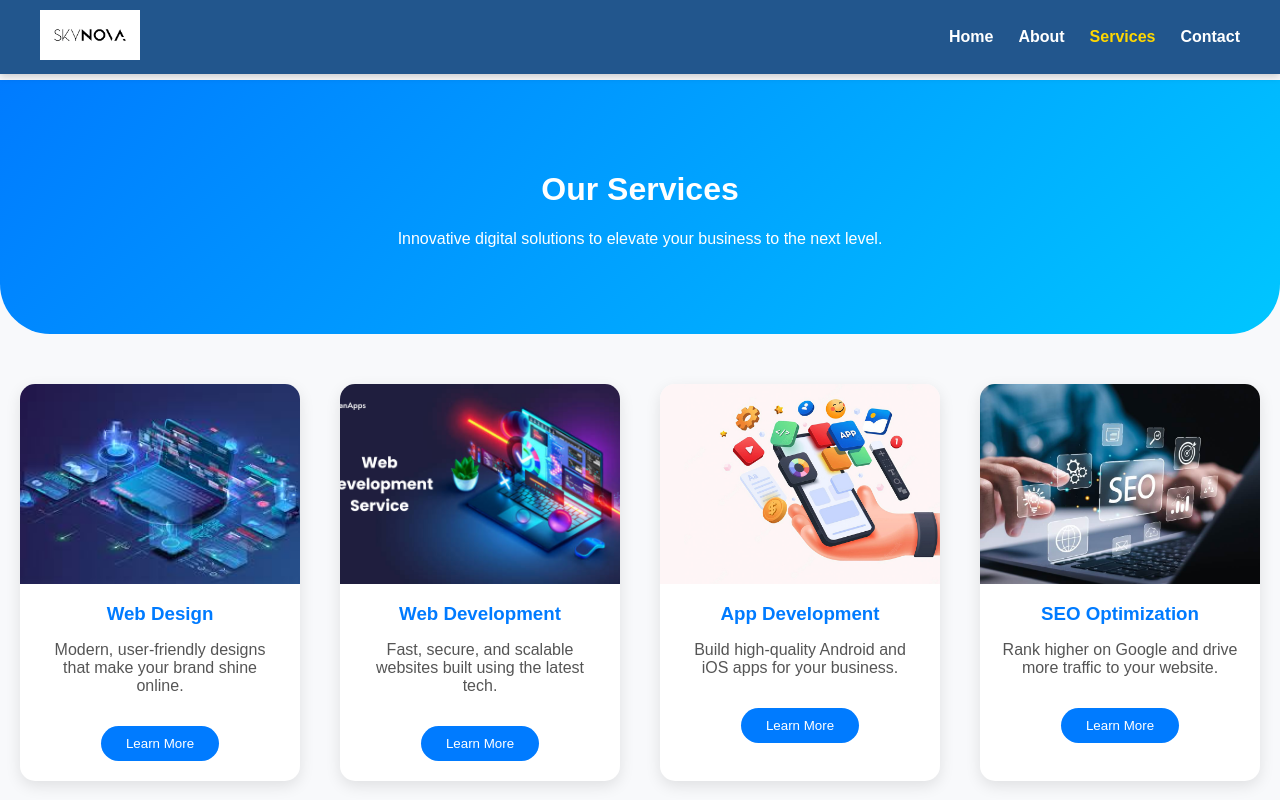
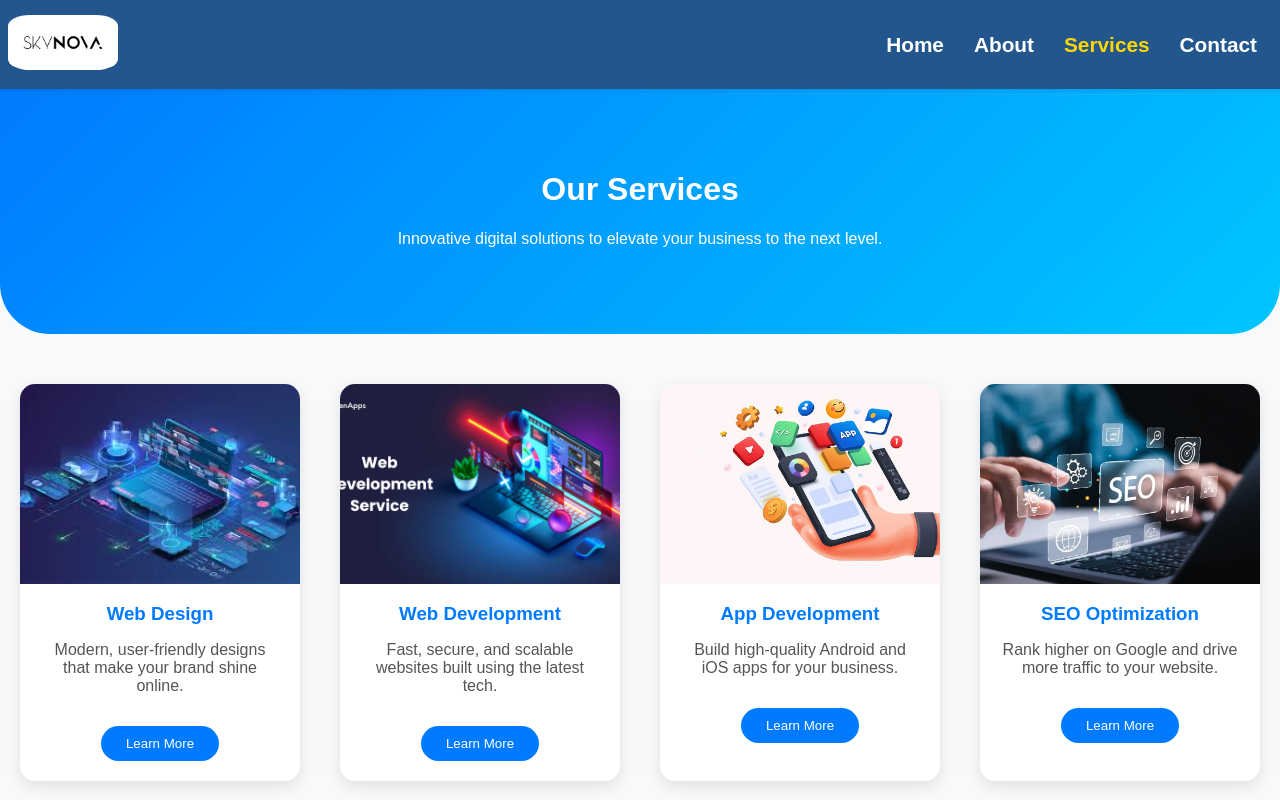
Before and after one commit to an12Ki7t/Website-Project, a plain HTML site: page services.html in a window 1280 px wide. Shown: the top 800 px of the page. Drawn offline with Linux system fonts and the light colour scheme.

Commit message:
First commit

```diff
--- a/abou.css
+++ b/abou.css
@@ -53,7 +53,8 @@ body {
   transition: color 0.3s ease;
 }
 
-.nav-links a:hover {
+.nav-links a:hover ,
+.nav-links li a.active{
   color: #FFD700;
 }
 /* ===== Hero Section (Optimized & Responsive) ===== */
--- a/num.css
+++ b/num.css
@@ -5,40 +5,50 @@
   box-sizing: border-box;
   font-family: "Poppins", sans-serif;
 }
-
-/* Navbar */
 .navbar {
   background-color: #22568d;
   position: fixed;
   top: 0;
   width: 100%;
-  z-index: 100;
-  box-shadow: 0 2px 8px rgba(0, 0, 0, 0.2);
+  z-index: 1000;
+  box-shadow: 0 2px 5px rgba(0, 0, 0, 0.1);
 }
+
 .nav-container {
   display: flex;
   justify-content: space-between;
   align-items: center;
-  padding: 10px 40px;
+  padding: 15px 8px;
 }
+
 .nav-logo img {
-  height: 50px;
+  height: 55px;
+  width: auto;
+  border-radius: 20%;
+
 }
+
 .nav-links {
   display: flex;
   list-style: none;
-  gap: 25px;
 }
+
+.nav-links li {
+  margin: 0 15px;
+}
+
 .nav-links a {
   color: #fff;
   text-decoration: none;
   font-weight: 600;
-  transition: color 0.3s;
-}
-.nav-links a:hover {
-  color: #ffd700;
+  font-size: 1.3rem;
+  transition: color 0.3s ease;
 }
 
+.nav-links a:hover ,
+.nav-links li a.active {
+  color: #FFD700;
+}
 
 /* ===== Contact Section ===== */
 .contact-section {
--- a/seri.js
+++ b/seri.js
@@ -1,3 +1,28 @@
+// ===== Navbar Active Link Highlight =====
+document.addEventListener("DOMContentLoaded", () => {
+  const currentPage = window.location.pathname.split("/").pop(); // get current file name
+  const navLinks = document.querySelectorAll(".nav-links a");
+
+  navLinks.forEach(link => {
+    const linkPage = link.getAttribute("href").split("/").pop();
+    if (linkPage === currentPage) {
+      link.classList.add("active");
+    }
+  });
+});
+
+// ===== Mobile Menu Toggle =====
+const hamburger = document.getElementById("hamburger");
+const navLinks = document.getElementById("nav-links");
+
+hamburger.addEventListener("click", () => {
+  navLinks.classList.toggle("show");
+  hamburger.classList.toggle("active");
+});
+
+// ===== Footer Year =====
+document.getElementById("year").textContent = new Date().getFullYear();
+
 document.addEventListener("DOMContentLoaded", () => {
   const modalContainer = document.getElementById("serviceModals");
 
--- a/service.css
+++ b/service.css
@@ -5,40 +5,50 @@ body {
   margin: 0;
 }
 
-/* Navbar */
 .navbar {
   background-color: #22568d;
   position: fixed;
   top: 0;
   width: 100%;
-  z-index: 100;
-  box-shadow: 0 2px 8px rgba(0, 0, 0, 0.2);
+  z-index: 1000;
+  box-shadow: 0 2px 5px rgba(0, 0, 0, 0.1);
 }
+
 .nav-container {
   display: flex;
   justify-content: space-between;
   align-items: center;
-  padding: 10px 40px;
+  padding: 15px 8px;
 }
+
 .nav-logo img {
-  height: 50px;
+  height: 55px;
+  width: auto;
+  border-radius: 20%;
+
 }
+
 .nav-links {
   display: flex;
   list-style: none;
-  gap: 25px;
 }
+
+.nav-links li {
+  margin: 0 15px;
+}
+
 .nav-links a {
   color: #fff;
   text-decoration: none;
   font-weight: 600;
-  transition: color 0.3s;
-}
-.nav-links a:hover,
-.nav-links .active {
-  color: #ffd700;
+  font-size: 1.3rem;
+  transition: color 0.3s ease;
 }
 
+.nav-links a:hover ,
+.nav-links li a.active {
+  color: #FFD700;
+}
 /* Header */
 .services-header {
   margin-top: 80px;
--- a/style.css
+++ b/style.css
@@ -54,10 +54,11 @@ body {
   transition: color 0.3s ease;
 }
 
-.nav-links a:hover {
+.nav-links a:hover ,
+.nav-links li a.active {
   color: #FFD700;
 }
-/* ===== Carousel (Fixed & Optimized) ===== */
+ /* ===== Carousel (Fixed & Optimized) ===== */
 .carousel {
   position: relative;
   width: 100%;
@@ -90,7 +91,6 @@ body {
   width: 100%;
   height: 100%;
   object-fit: cover;
-  animation: image-slide-in-out 20s infinite;
 }
 
 .overlay {
@@ -124,28 +124,38 @@ body {
   margin-top: 10px;
 }
 
-/* ===== Navigation Buttons ===== */
-.prev, .next {
+/* ===== Navigation Buttons (Fixed) ===== */
+.prev,
+.next {
   cursor: pointer;
   position: absolute;
   top: 50%;
   transform: translateY(-50%);
-  padding: 12px 18px;
   color: #fff;
   font-weight: bold;
-  font-size: 22px;
+  font-size: 28px;
+  padding: 12px 18px;
   border-radius: 50%;
   background: rgba(0, 0, 0, 0.5);
   transition: all 0.3s ease;
-  z-index: 4;
+  z-index: 10;
+  user-select: none;
 }
 
-.prev:hover, .next:hover {
-  background: rgba(0, 0, 0, 0.8);
+.prev {
+  left: 30px;
 }
 
-.prev { left: 25px; }
-.next { right: 25px; }
+.next {
+  right: 30px;
+}
+
+.prev:hover,
+.next:hover {
+  background: #007BFF;
+  color: #fff;
+  transform: translateY(-50%) scale(1.1);
+}
 
 /* ===== Dots Navigation ===== */
 .dots {
@@ -171,6 +181,32 @@ body {
 .dot:hover {
   background-color: #007BFF;
   transform: scale(1.2);
+}
+
+/* ===== Responsive Carousel ===== */
+@media (max-width: 768px) {
+  .carousel {
+    height: 60vh;
+  }
+
+  .caption h2 {
+    font-size: 1.8rem;
+  }
+
+  .caption p {
+    font-size: 1rem;
+  }
+
+  .prev,
+  .next {
+    font-size: 18px;
+    padding: 8px 12px;
+  }
+
+  .dot {
+    height: 12px;
+    width: 12px;
+  }
 }
 
 /* ===== Responsive Carousel ===== */
```
Also changed, not shown: about.html (+1 -1 lines), contact.html (+2 -2 lines), out.js (+25 -0 lines), pho.js (+25 -0 lines), script.js (+40 -14 lines).
